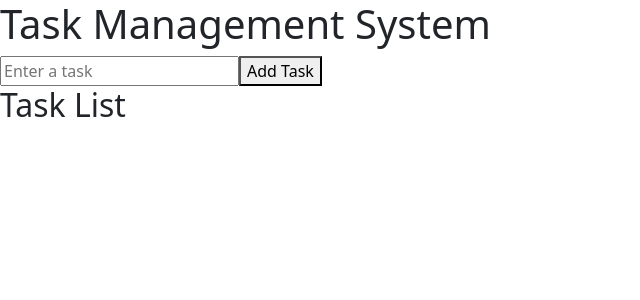
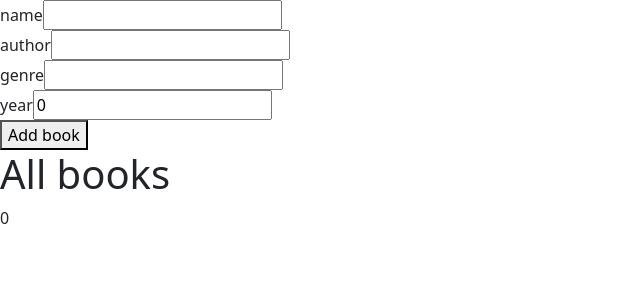
Before and after one commit to oltadedej/my-app, a React (Create React App) app: page / in a window 1280 px wide. Shown: the top 300 px of the page, without its empty margins (0-640 px from the left). Built offline with nearby package versions, Linux system fonts and the light colour scheme.

Commit message:
Seminar 6

```diff
--- a/src/App.tsx
+++ b/src/App.tsx
@@ -28,6 +28,7 @@ import AuthProvider from './context/AuthenticationContext';
 import { LoginDashboard, LoginPage } from './context/LoginComponent';
 import AddTask from './redux/AddTask';
 import TaskList from './redux/TaskList';
+import Book from './seminar6/Book';
 
 // function App() {
 //   return (
@@ -211,13 +212,11 @@ import TaskList from './redux/TaskList';
 
 //leksion 6 --> Theme Provider
 
-// function App() {
-//   return (
-//     <ThemeProvider>
-//       <ThemedComponent />
-//     </ThemeProvider>
-//   );
-// }
+function App() {
+  return (
+    <Book />
+  );
+}
 
 //  function App() {
 //   return (
@@ -229,15 +228,15 @@ import TaskList from './redux/TaskList';
 // };
 
 
-function App() {
-  return (
-    <div>
-      <h1>Task Management System</h1>
-      <AddTask />
-      <TaskList />
-    </div>
-  );
-};
+// function App() {
+//   return (
+//     <div>
+//       <h1>Task Management System</h1>
+//       <AddTask />
+//       <TaskList />
+//     </div>
+//   );
+// };
 
 
 export default App;
--- a/src/index.tsx
+++ b/src/index.tsx
@@ -6,6 +6,7 @@ import reportWebVitals from './reportWebVitals';
 import Hello from './components/Hello';
 import { Provider } from 'react-redux';
 import { store } from './redux/store';
+import BookContextProvider from './seminar6/BookContext';
 
 const root = ReactDOM.createRoot(
   document.getElementById('root') as HTMLElement
@@ -24,9 +25,9 @@ const root = ReactDOM.createRoot(
 
 //Leksion 6 React Redux State Management
 root.render(
-  <Provider store={store}>
+  <BookContextProvider>
     <App />
-  </Provider>
+  </BookContextProvider>
 );
 
 
--- /dev/null
+++ b/src/seminar6/Book.tsx
@@ -0,0 +1,75 @@
+import React, { FormEvent, useContext, useState } from "react"
+import { BookContext } from "./BookContext"
+
+const Book = () => {
+    const { books, addBook } = useContext(BookContext)
+    const [bookForm, setBookForm] = useState({
+        title: "",
+        author: "",
+        genre: "",
+        year: 0
+    })
+
+    const handleFormChange = (e: FormEvent<HTMLInputElement>) => {
+        const {id, value} = e.currentTarget;
+        setBookForm((prev) => {
+            return {
+                ...prev,
+                [id]: value
+            }
+        })
+    }
+
+    const submitBook = (e: FormEvent) => {
+        e.preventDefault();
+        addBook(bookForm)
+    }
+
+    return (
+        <div>
+            <form onSubmit={(e: FormEvent) => submitBook(e)}>
+                <div>
+                    <label htmlFor="title">name</label>
+                    <input id="title" type="text" value={bookForm.title}
+                        onChange={(e: FormEvent<HTMLInputElement>) => handleFormChange(e)}
+                    />
+                </div>
+                <div>
+                    <label htmlFor="author">author</label>
+                    <input id="author" type="text" value={bookForm.author}
+                        onChange={(e: FormEvent<HTMLInputElement>) => handleFormChange(e)}
+                    />
+                </div>
+                <div>
+                    <label htmlFor="genre">genre</label>
+                    <input id="genre" type="text" value={bookForm.genre}
+                        onChange={(e: FormEvent<HTMLInputElement>) => handleFormChange(e)}
+                    />
+                </div>
+                <div>
+                    <label htmlFor="year">year</label>
+                    <input id="year" type="number" value={bookForm.year}
+                        onChange={(e: FormEvent<HTMLInputElement>) => handleFormChange(e)}
+                    />
+                </div>
+                <button>Add book</button>
+            </form>
+            <div>
+                <h1>All books</h1>
+                {books?.length && books?.map(book => {
+                    return (
+                        <div>
+                            <p>Id: {book.id}</p>
+                            <p>Title: {book.title}</p>
+                            <p>Author: {book.author}</p>
+                            <p>Genre: {book.genre}</p>
+                            <p>Year: {book.year}</p>
+                        </div>
+                    )
+                })}
+            </div>
+        </div>
+    )
+}
+
+export default Book
--- /dev/null
+++ b/src/seminar6/BookContext.tsx
@@ -0,0 +1,44 @@
+import React, { createContext, PropsWithChildren, useState } from "react";
+
+interface Book {
+    id: number;
+    title: string;
+    author: string;
+    genre: string;
+    year: number
+}
+
+interface BookCont {
+    books: Book[] | null;
+    addBook: Function
+}
+
+const initBookObj: Book[] = []
+
+export const BookContext = createContext<BookCont>({
+    books: initBookObj,
+    addBook: () => {}
+})
+
+const BookContextProvider: React.FC<PropsWithChildren> = ({children}) => {
+    const [books, setBooks] = useState(initBookObj);
+
+    const addBook = (book: Book) => {
+        console.log(book)
+        try {
+            books.push({...book, id: books?.length + 1})
+            setBooks([...books])
+            console.log(books)
+        } catch (e) {
+            console.log(e)
+        }
+    }
+
+    return (
+        <BookContext.Provider value={{books, addBook}}>
+            {children}
+        </BookContext.Provider>
+    )
+}
+
+export default BookContextProvider
```
